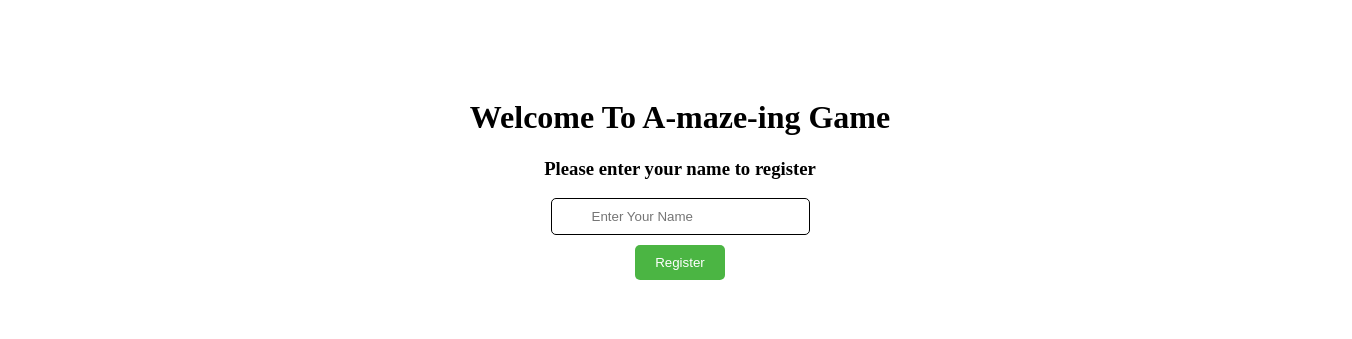
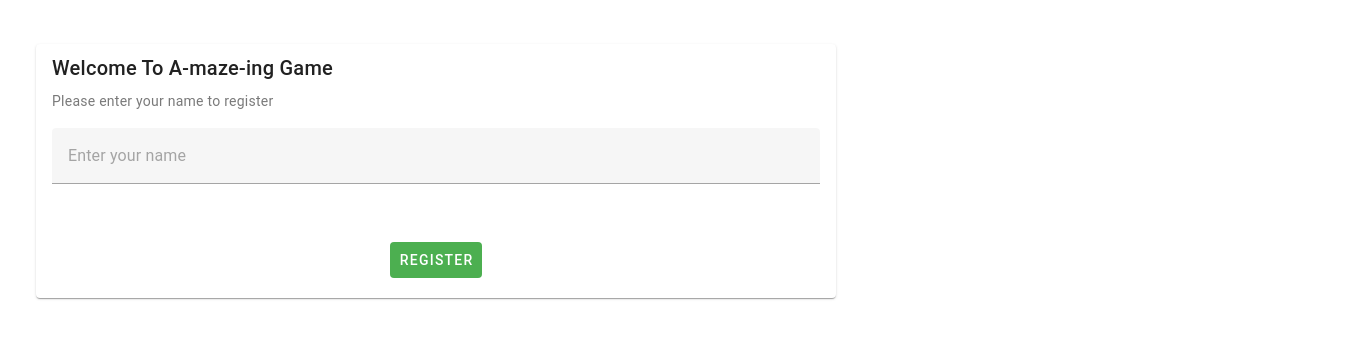
Before and after one commit to berkerkls/A-maze-ing-Case, a Vue app: page /register in a window 1280 px wide. Shown: the part 229-568 px from the top of the page, 1352 px wide, since content can reach past the window. Built offline with nearby package versions, Linux system fonts and the light colour scheme.

Commit message:
maze component added

```diff
--- a/package.json
+++ b/package.json
@@ -14,7 +14,8 @@
     "pinia": "^2.1.6",
     "vue": "^3.3.4",
     "vue-router": "4",
-    "vue-toastification": "^2.0.0-rc.5"
+    "vue-toastification": "^2.0.0-rc.5",
+    "vuetify": "^3.3.21"
   },
   "devDependencies": {
     "@tsconfig/node18": "^18.2.2",
--- a/src/App.vue
+++ b/src/App.vue
@@ -1,5 +1,16 @@
 <template>
-  <RouterView />
+  <v-app>
+    <v-row
+      align="center"
+      justify="center"
+      class="fill-height bg-background"
+      style="width: 65vw"
+    >
+      <v-col>
+        <RouterView />
+      </v-col>
+    </v-row>
+  </v-app>
 </template>
 
 <script lang="ts">
--- /dev/null
+++ b/src/components/MazeComponent.vue
@@ -0,0 +1,41 @@
+<template></template>
+
+<script lang="ts">
+import { defineComponent } from 'vue';
+import { useToast } from 'vue-toastification';
+const toast = useToast();
+import axios, { AxiosError } from 'axios';
+
+// services
+import { MazeService } from '@/services/MazeService';
+
+export default defineComponent({
+  name: 'Maze Component',
+  props: ['playerInfo'],
+  data() {
+    return {
+      mazeService: new MazeService(),
+    };
+  },
+  mounted() {
+    console.log('info', this.playerInfo);
+  },
+  methods: {
+    getPossibleActions() {
+      this.mazeService
+        .getPossibleActions()
+        .then((res: unknown) => {
+          console.log(res, 'res');
+          if (res) {
+            toast.info(res);
+          }
+        })
+        .catch((err: Error | AxiosError) => {
+          if (axios.isAxiosError(err)) {
+            toast.info(err.response?.data);
+          }
+        });
+    },
+  },
+});
+</script>
--- /dev/null
+++ b/src/components/MazeList.vue
@@ -0,0 +1,72 @@
+<template>
+  <v-card :border="false" class="mx-auto" width="800">
+    <v-card-title> Maze List </v-card-title>
+    <v-card-subtitle
+      >You haven't enter a maze yet, please select a maze and enter the
+      maze.</v-card-subtitle
+    >
+    <v-card-text>
+      <v-row>
+        <v-col>
+          <v-autocomplete
+            v-model="selectedMazeName"
+            :items="mazeList"
+            item-title="name"
+            item-value="name"
+            label="Select a maze"
+          >
+          </v-autocomplete>
+        </v-col>
+      </v-row>
+    </v-card-text>
+    <v-card-actions>
+      <v-row>
+        <v-col align="center">
+          <v-btn
+            :disabled="!selectedMazeName"
+            @click="enterMaze()"
+            color="success"
+            variant="flat"
+            >Enter Maze</v-btn
+          >
+        </v-col>
+      </v-row>
+    </v-card-actions>
+  </v-card>
+</template>
+
+<script lang="ts">
+import { defineComponent } from 'vue';
+import { useToast } from 'vue-toastification';
+
+const toast = useToast();
+
+// services
+import { MazesService } from '@/services/MazesService';
+// query
+import { EnterMazeQuery } from '@/models/EnterMazeQuery';
+import axios, { AxiosError } from 'axios';
+import type { AxiosResponse } from 'axios';
+
+export default defineComponent({
+  name: 'MazeList',
+  props: ['mazeList'],
+  data() {
+    return {
+      selectedMazeName: '' as string,
+      mazesService: new MazesService(),
+      mazeInformation: {} as any,
+    };
+  },
+  methods: {
+    enterMaze() {
+      let query = new EnterMazeQuery();
+      query.mazeName = this.selectedMazeName;
+      this.mazesService.enterMaze(query).then((res: AxiosResponse<any>) => {
+        console.log('res', res);
+        this.mazeInformation = res;
+      });
+    },
+  },
+});
+</script>
--- a/src/main.ts
+++ b/src/main.ts
@@ -4,14 +4,24 @@ import { createApp } from 'vue'
 import { createPinia } from 'pinia'
 import Toast from "vue-toastification";
 import router from './router';
+import 'vuetify/styles'
+import { createVuetify } from 'vuetify'
+import * as components from 'vuetify/components'
+import * as directives from 'vuetify/directives'
 
 // Import the CSS or use your own!
 import "vue-toastification/dist/index.css";
 import App from "@/App.vue"
 
+const vuetify = createVuetify({
+  components,
+  directives,
+})
+
 const app = createApp(App)
 
 app.use(createPinia())
+app.use(vuetify)
 app.use(Toast)
 app.use(router)
 
--- a/src/services/MazesService.ts
+++ b/src/services/MazesService.ts
@@ -9,12 +9,12 @@ export class MazesService extends BaseService {
     super("mazes");
   }
   getMazes(): Promise<AxiosResponse<Array<AllMazesDto>>> {
-    return this.client.Get<Array<AllMazesDto>>(`${this.baseUrl}/mazes`)
+    return this.client.Get<Array<AllMazesDto>>(`${this.baseUrl}/all`)
   }
   enterMaze(query: EnterMazeQuery): Promise<AxiosResponse<string>> {
     let queryString = "?";
     let prepend = "";
     if (query.mazeName) { queryString += `${prepend}mazeName=${query.mazeName}`; prepend = '&'; }
-    return this.client.Post<string>(`${this.baseUrl}/${queryString}`)
+    return this.client.Post<string>(`${this.baseUrl}/enter${queryString}`)
   }
 }
--- a/src/views/MazeView.vue
+++ b/src/views/MazeView.vue
@@ -1,50 +1,81 @@
 <template>
-  <h1>deneme</h1>
+  <MazeList v-if="!playerInfo.isInMaze" :mazeList="mazeList" />
+  <MazeComponent v-else :playerInfo="playerInfo" />
 </template>
 
 <script lang="ts">
 import { useToast } from 'vue-toastification';
 const toast = useToast();
 import { defineComponent } from 'vue';
+// services
 import { MazeService } from '@/services/MazeService';
+import { PlayerService } from '@/services/PlayerService';
+import { MazesService } from '@/services/MazesService';
+
+// store
+import { mapState } from 'pinia';
+import { usePlayerStore } from '@/stores/playerStore';
+
+// query dto types
+import { AllMazesDto } from '@/models/AllMazesDto';
+import { PlayerInfoDto } from '@/models/PlayerInfoDto';
 import axios, { AxiosError } from 'axios';
-import { usePlayerStore } from '@/stores/playerStore';
-import { mapState } from 'pinia';
+import type { AxiosResponse } from 'axios';
+
+// components
+import MazeList from '@/components/MazeList.vue';
+import MazeComponent from '@/components/MazeComponent.vue';
 
 export default defineComponent({
   name: 'MazeView',
+  components: {
+    MazeList,
+    MazeComponent,
+  },
   data() {
     return {
       name: '',
       mazeService: new MazeService(),
+      playerService: new PlayerService(),
+      mazesService: new MazesService(),
+      playerInfo: new PlayerInfoDto(),
+      mazeList: new Array<AllMazesDto>(),
     };
   },
   mounted() {
     if (!this.isRegistered) {
       this.$router.push({ name: 'register' });
+    } else {
+      this.getPlayerDetail();
     }
-    console.log('register', this.isRegistered);
-    // this.getPossibleActions();
   },
   computed: {
     ...mapState(usePlayerStore, ['isRegistered']),
   },
   methods: {
-    // getPossibleActions() {
-    //   this.mazeService
-    //     .getPossibleActions()
-    //     .then((res: unknown) => {
-    //       console.log(res, 'res');
-    //       if (res) {
-    //         toast.info(res);
-    //       }
-    //     })
-    //     .catch((err: Error | AxiosError) => {
-    //       if (axios.isAxiosError(err)) {
-    //         toast.info(err.response?.data);
-    //       }
-    //     });
-    // },
+    getPlayerDetail() {
+      this.playerService
+        .getPlayerInfo()
+        .then((res: AxiosResponse<PlayerInfoDto>) => {
+          if (res.status == 200) {
+            console.log('res', res.data);
+            this.playerInfo = res.data;
+            if (!res.data.isInMaze) {
+              this.getMazeList();
+            }
+          }
+        });
+    },
+    getMazeList() {
+      this.mazesService
+        .getMazes()
+        .then((res: AxiosResponse<Array<AllMazesDto>>) => {
+          if (res.status == 200) {
+            console.log('res', res.data);
+            this.mazeList = res.data;
+          }
+        });
+    },
   },
 });
 </script>
--- a/src/views/RegisterView.vue
+++ b/src/views/RegisterView.vue
@@ -1,24 +1,27 @@
 <template>
-  <div class="container">
-    <div class="form">
-      <div>
-        <h1>Welcome To A-maze-ing Game</h1>
-        <h3 style="text-align: center">Please enter your name to register</h3>
-      </div>
-      <div>
-        <input
-          v-model="name"
-          placeholder="Enter Your Name"
-          type="text"
-          class="input"
-          @keyup.enter="registerFunc(name)"
-        />
-      </div>
-      <div>
-        <button class="button" @click="registerFunc(name)">Register</button>
-      </div>
-    </div>
-  </div>
+  <v-card width="800" class="mx-auto" :border="false">
+    <v-card-title> Welcome To A-maze-ing Game </v-card-title>
+    <v-card-subtitle> Please enter your name to register </v-card-subtitle>
+    <v-card-text>
+      <v-row>
+        <v-col>
+          <v-text-field
+            v-model="name"
+            placeholder="Enter your name"
+            type="text"
+            @keyup.enter="registerFunc(name)"
+          ></v-text-field>
+        </v-col>
+      </v-row>
+    </v-card-text>
+    <v-card-actions>
+      <v-col align="center">
+        <v-btn color="success" variant="flat" @click="registerFunc(name)"
+          >Register</v-btn
+        >
+      </v-col>
+    </v-card-actions>
+  </v-card>
 </template>
 
 <script lang="ts">
@@ -61,31 +64,4 @@ export default defineComponent({
 });
 </script>
 
-<style scoped>
-.container {
-  display: flex;
-  justify-content: center;
-  align-items: center;
-}
-.form {
-  display: flex;
-  flex-direction: column;
-  justify-content: center;
-  align-items: center;
-}
-
-.input {
-  border: 1px solid #000;
-  padding: 10px 40px;
-  border-radius: 5px;
-}
-.button {
-  margin-top: 10px;
-  padding: 10px 20px;
-  border: none;
-  background-color: #4bb543;
-  color: white;
-  cursor: pointer;
-  border-radius: 5px;
-}
-</style>
+<style scoped></style>
```
Also changed, not shown: src/components/MazeHomeComponent.vue (deleted, +0 -13 lines), 1 other file (tests, documents, lock files or other folders).
